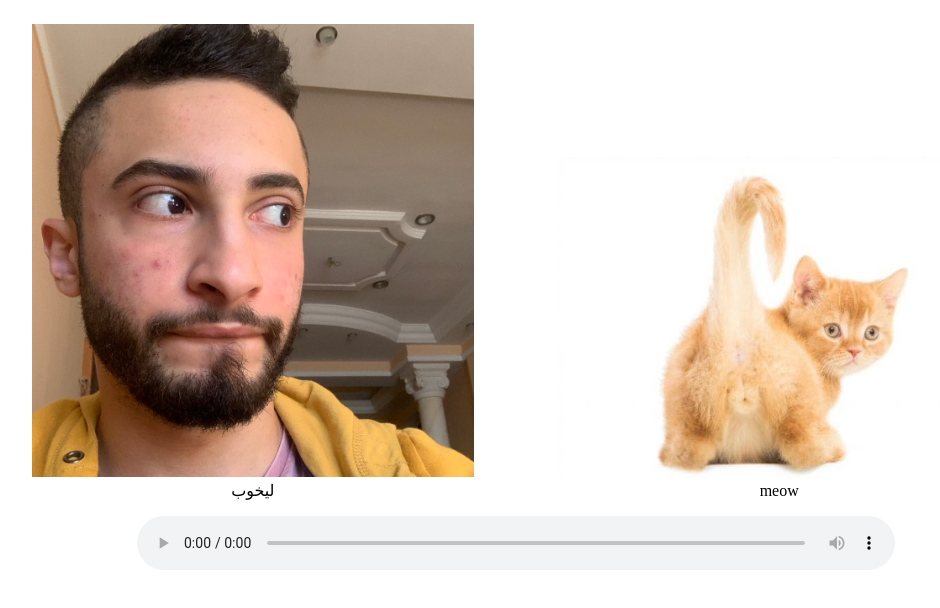
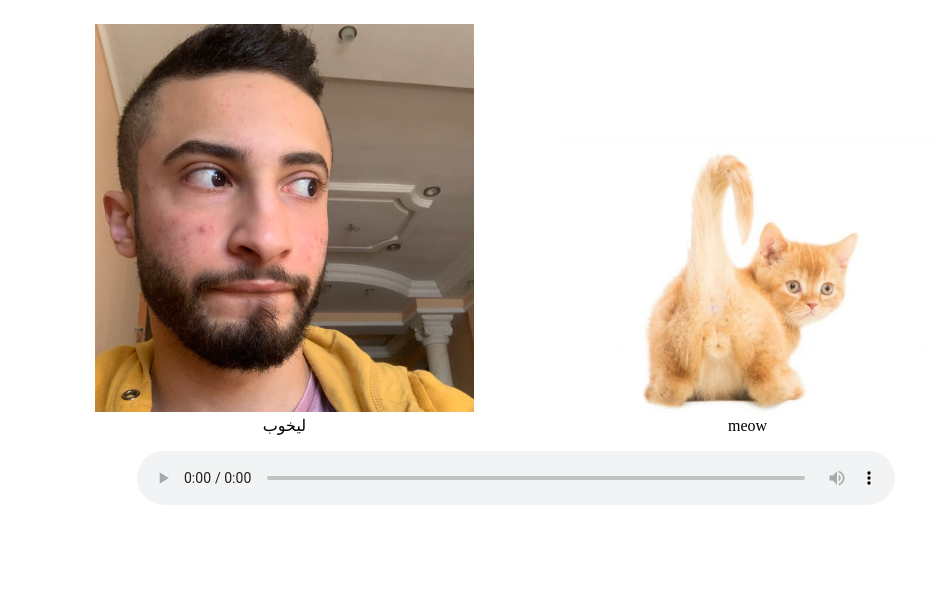
Before and after one commit to Aref232/roofie-css, a plain HTML site: page index.html in a window 1280 px wide. Shown: the whole page, without its empty margins (124-1064 px from the left). Drawn offline with Linux system fonts and the light colour scheme.

Commit message:
Update style.css

```diff
--- a/style.css
+++ b/style.css
@@ -1,7 +1,7 @@
 figure {
 	display: inline-block;
 	text-align: center;
-	max-width: 35%;
+	max-width: 30%;
 }
 audio {
 	 width: 60%;
```
